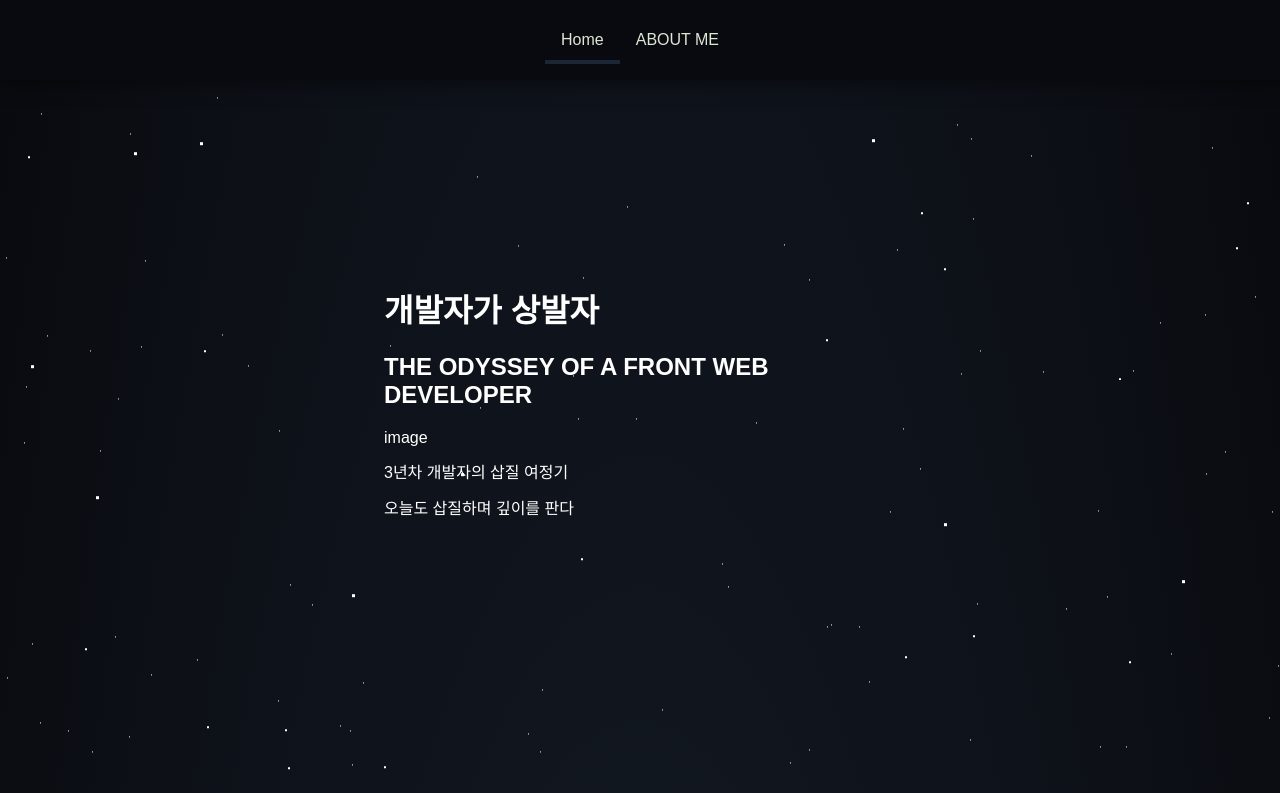
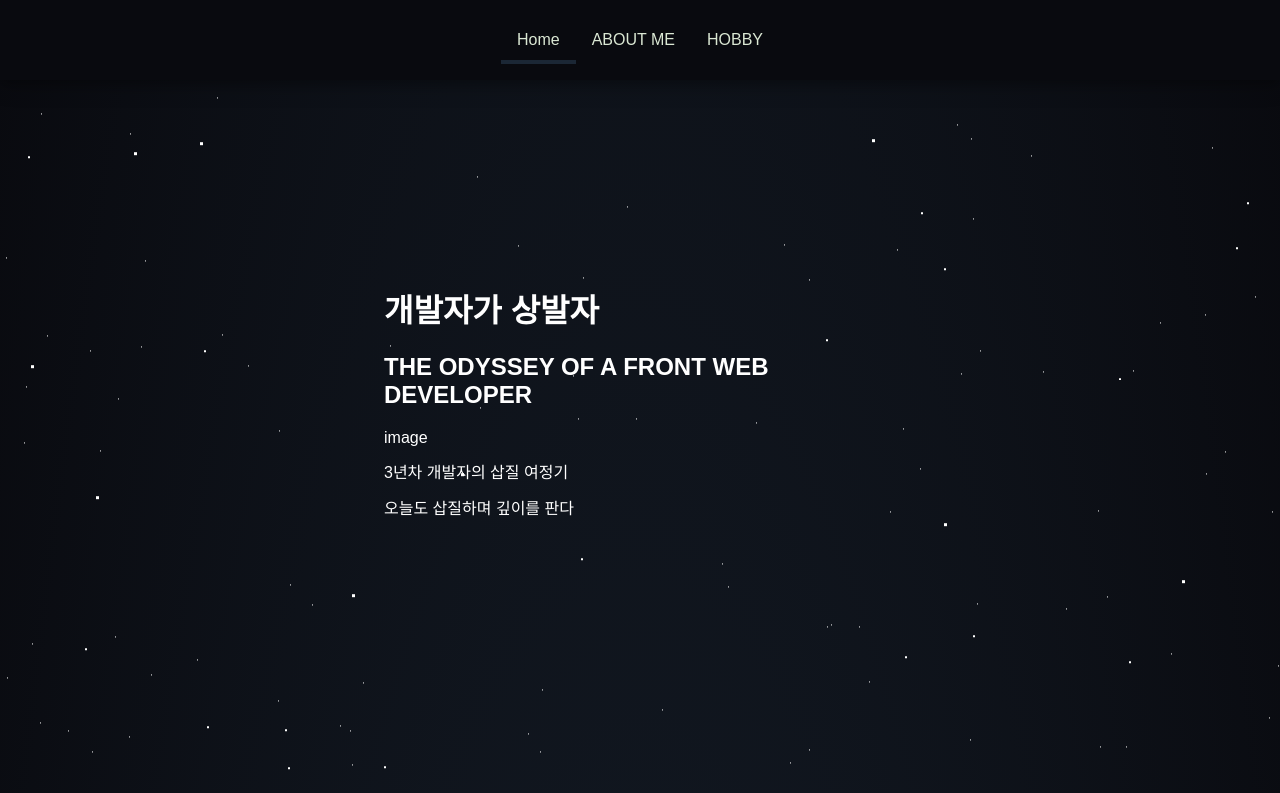
Before and after one commit to taehunlim/portfolio, a React (Vite) app: page / in a window 1280 px wide. Shown: the top 793 px of the page. Built offline with nearby package versions, Linux system fonts and the light colour scheme.

Commit message:
Feat: hobby page

```diff
--- a/src/components/organisms/Header/index.tsx
+++ b/src/components/organisms/Header/index.tsx
@@ -17,6 +17,9 @@ function Header() {
             <ListItem isActive={location.pathname === '/about'}>
                <Link to="/about">ABOUT ME</Link>
             </ListItem>
+            <ListItem isActive={location.pathname === '/hobby'}>
+               <Link to="/hobby">HOBBY</Link>
+            </ListItem>
          </ul>
       </Navigation>
    );
--- /dev/null
+++ b/src/pages/hobby.tsx
@@ -0,0 +1,7 @@
+import React from 'react';
+
+function hobby() {
+   return <div>hobby</div>;
+}
+
+export default hobby;
```
